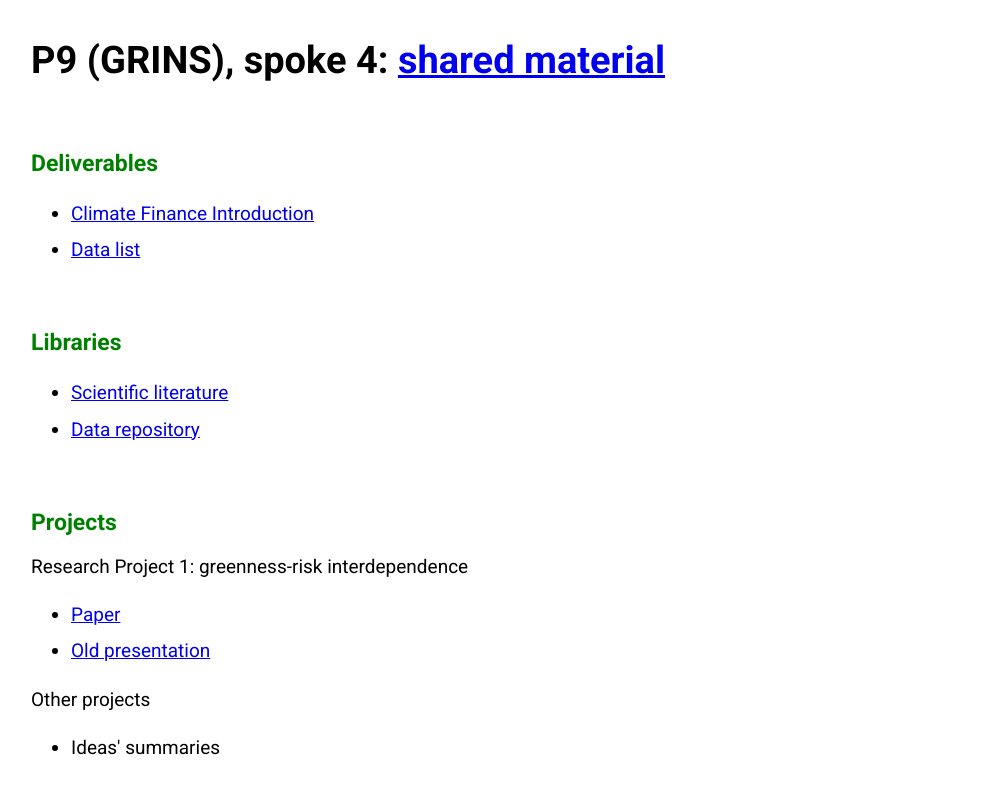
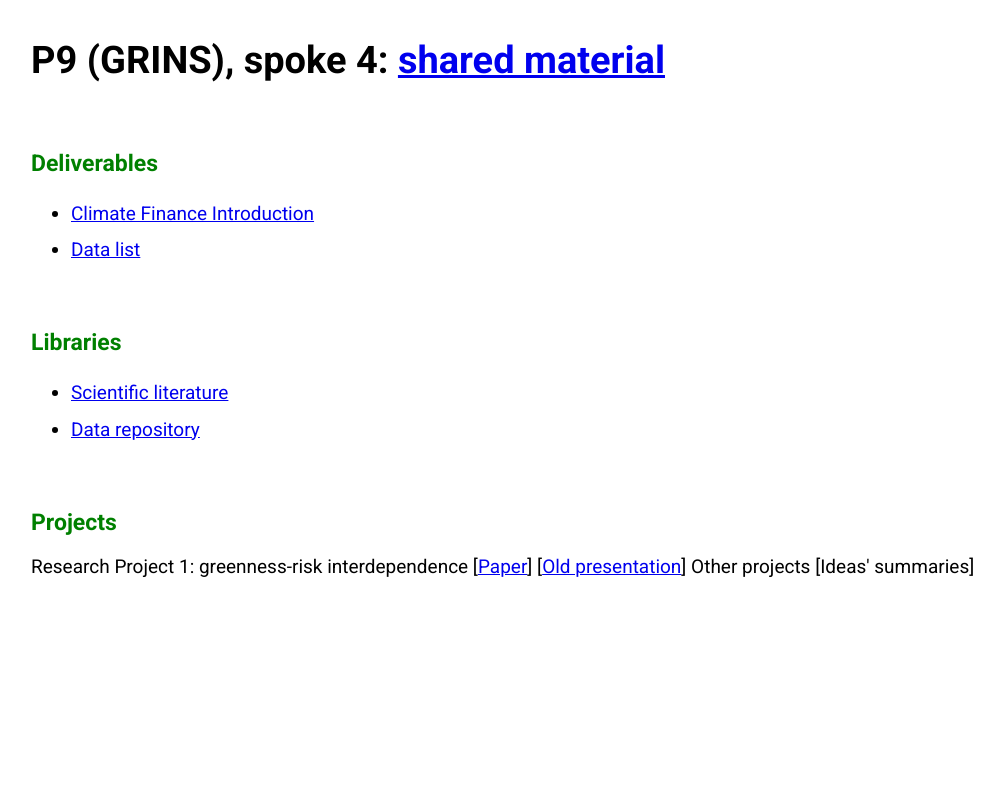
Before and after one commit to ffabio-econ/ffabio-econ.github.io, a Jekyll site: the page docs/P9_GRINS-s4/material_directory.html, which Jekyll copies as it is, in a window 1280 px wide. Shown: the top 794 px of the page, without its empty margins (27-1031 px from the left). Built offline with Jekyll 4.4.1, drawn with Linux system fonts in a browser that asks for light colours.

Commit message:
p9: restruct

```diff
--- a/docs/P9_GRINS-s4/material_directory.html
+++ b/docs/P9_GRINS-s4/material_directory.html
@@ -59,14 +59,9 @@
 
             <h2>Projects</h2>
 
-            Research Project 1: greenness-risk interdependence    <ul>
-                <li><a href="./Projects/franceschini-RP1-paper-2310.pdf">Paper</a></li>
-                <li><a href="./Projects/Franceschini-RP1-pres-2307.pdf">Old presentation</a></li>
-            </ul>
+            Research Project 1: greenness-risk interdependence [<a href="./Projects/franceschini-RP1-paper-2310.pdf">Paper</a>] [<a href="./Projects/Franceschini-RP1-pres-2307.pdf">Old presentation</a>]
 
-            Other projects <ul>
-                <li>Ideas' summaries</li>
-            </ul>
+            Other projects [Ideas' summaries]
 
         </body>
     </html>
```
